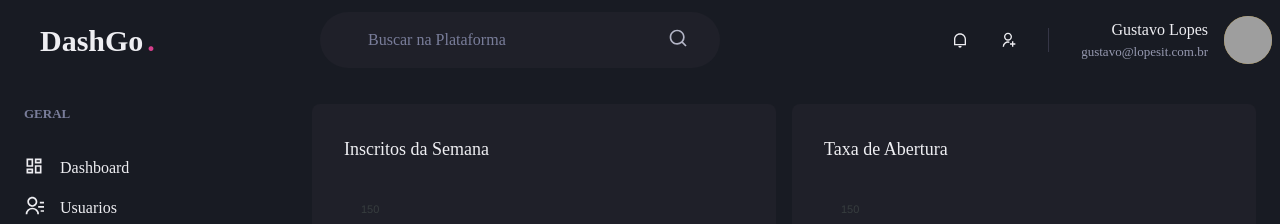
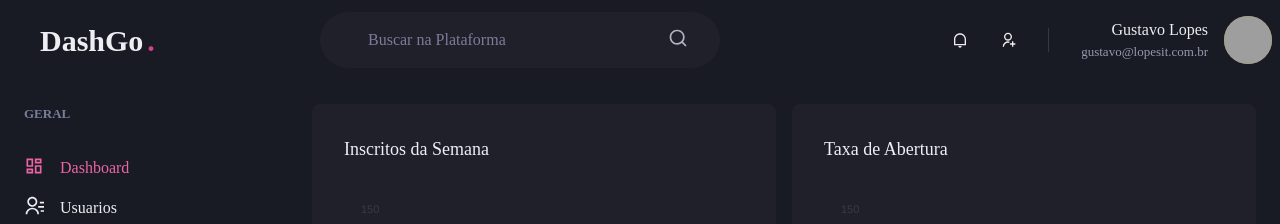
Before and after one commit to gustavolopesv3/dashgo, a Next.js app: page /dashboard in a window 1280 px wide. Shown: the top 224 px of the page. Built offline with nearby package versions, Linux system fonts and the light colour scheme; grey boxes are pictures that could not be loaded.

Commit message:
Sinalizando link ativo

```diff
--- /dev/null
+++ b/src/components/ActiveLink.tsx
@@ -0,0 +1,34 @@
+import { useRouter } from 'next/dist/client/router';
+import Link, { LinkProps } from 'next/link';
+import { cloneElement, ReactElement } from 'react';
+
+interface ActiveLinkProps extends LinkProps {
+  children: ReactElement;
+  shouldMatchExactHref?: boolean;
+}
+
+export function ActiveLink({
+  children,
+  shouldMatchExactHref,
+  ...rest
+}: ActiveLinkProps) {
+  const { asPath } = useRouter();
+
+  let isActive = false;
+  if (shouldMatchExactHref && (asPath === rest.href || asPath === rest.as)) {
+    isActive = true;
+  }
+  if (
+    !shouldMatchExactHref &&
+    (asPath.startsWith(String(rest.href)) || asPath.startsWith(String(rest.as)))
+  ) {
+    isActive = true;
+  }
+  return (
+    <Link {...rest}>
+      {cloneElement(children, {
+        color: isActive ? 'pink.400' : 'gray.50',
+      })}
+    </Link>
+  );
+}
--- a/src/components/SideBar/NavLink.tsx
+++ b/src/components/SideBar/NavLink.tsx
@@ -5,7 +5,7 @@
   LinkProps as ChakraLinkProps,
 } from '@chakra-ui/react';
 import { ElementType } from 'react';
-import Link from 'next/link';
+import { ActiveLink } from '../ActiveLink';
 
 interface NavLinkProps extends ChakraLinkProps {
   icon: ElementType;
@@ -15,13 +15,13 @@
 
 export function NavLink({ icon, children, href, ...rest }: NavLinkProps) {
   return (
-    <Link href={href} passHref>
+    <ActiveLink href={href} passHref>
       <ChakraLink display="flex" align="center" {...rest}>
         <Icon as={icon} fontSize="20" />
         <Text ml="4" fontWeight="medium">
           {children}
         </Text>
       </ChakraLink>
-    </Link>
+    </ActiveLink>
   );
 }
```
